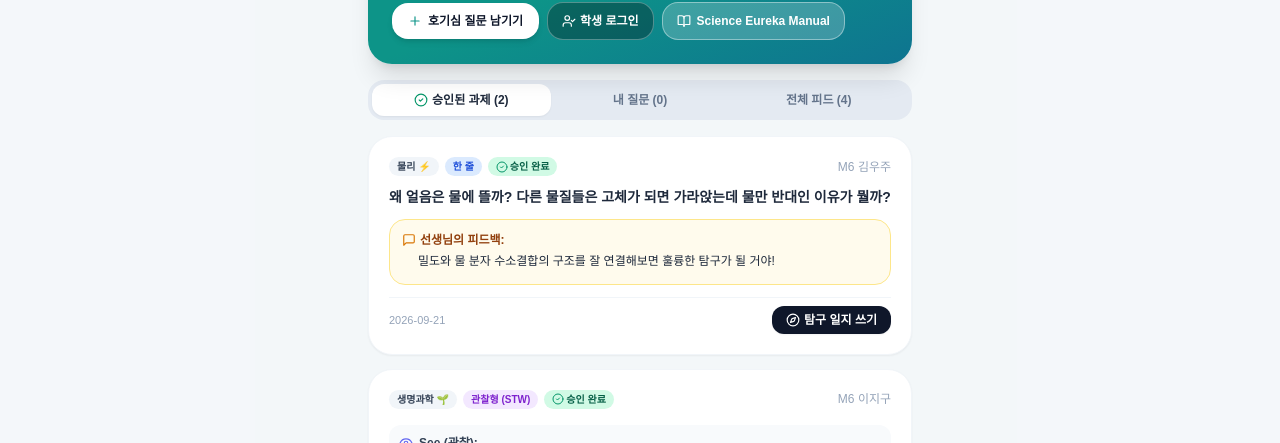
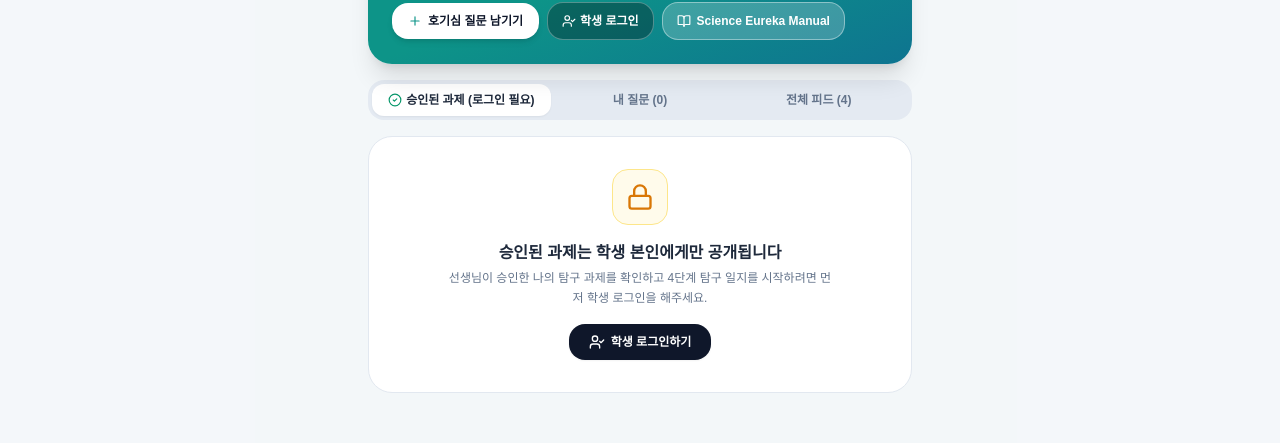
Before and after one commit to Kyumunhwang/QnA_Experiment, a React (Vite) app: page / in a window 1280 px wide. Shown: the part 224-667 px from the top of the page. Built offline with nearby package versions, Linux system fonts and the light colour scheme; no server answers; the HTML template or start-up script is replaced by a standard one; a web font is replaced by a local one.

Commit message:
fix: restrict approved questions visibility to individual student only and protect against unauthorized access

```diff
--- a/src/pages/Home.jsx
+++ b/src/pages/Home.jsx
@@ -43,8 +43,12 @@ export default function Home() {
   // 테마 색상 그라디언트 매핑
   const currentTheme = THEME_OPTIONS.find((t) => t.id === appConfig.theme_color) || THEME_OPTIONS[0];
 
-  // 승인된 질문 목록
-  const approvedQuestions = questions.filter((q) => q.is_selected || q.status === 'approved');
+  // 승인된 질문 목록 (보안 및 개인별 분리: 학생 로그인 시에는 본인의 승인 과제만, 비로그인 시 비공개)
+  const approvedQuestions = isTeacherMode || currentTeacher
+    ? questions.filter((q) => q.is_selected || q.status === 'approved')
+    : currentUser
+    ? questions.filter((q) => (q.is_selected || q.status === 'approved') && q.student_name === currentUser.studentName)
+    : [];
 
   // 현재 로그인한 학생의 질문 목록
   const myQuestions = currentUser
@@ -79,7 +83,7 @@ export default function Home() {
   };
 
   const handleStartExplore = (question) => {
-    if (!currentUser) {
+    if (!currentUser && !isTeacherMode && !currentTeacher) {
       showToast('탐구 일지를 작성하려면 먼저 학생 로그인이 필요합니다.', 'info');
       setIsLoginModalOpen(true);
       return;
@@ -88,6 +92,12 @@ export default function Home() {
     const isApproved = question.is_selected || question.status === 'approved';
     if (!isApproved) {
       showToast('선생님이 승인(채택)한 질문만 다음 단계(탐구 일지)로 진행할 수 있습니다!', 'info');
+      return;
+    }
+
+    // 학생 본인의 질문인지 확인 (교사 제외)
+    if (currentUser && question.student_name !== currentUser.studentName && !isTeacherMode && !currentTeacher) {
+      showToast('본인의 승인된 탐구 과제만 일지를 작성할 수 있습니다.', 'error');
       return;
     }
 
@@ -201,7 +211,13 @@ export default function Home() {
           }`}
         >
           <CheckCircle2 className="w-3.5 h-3.5 text-emerald-600" />
-          <span>승인된 과제 ({approvedQuestions.length})</span>
+          <span>
+            {isTeacherMode || currentTeacher
+              ? `승인된 과제 (${approvedQuestions.length})`
+              : currentUser
+              ? `승인된 나의 과제 (${approvedQuestions.length})`
+              : '승인된 과제 (로그인 필요)'}
+          </span>
         </button>
 
         <button
@@ -254,19 +270,40 @@ export default function Home() {
             <div className="animate-spin w-6 h-6 border-2 border-eureka-500 border-t-transparent rounded-full mx-auto mb-2"></div>
             데이터를 불러오는 중입니다...
           </div>
+        ) : tab === 'approved' && !currentUser && !isTeacherMode && !currentTeacher ? (
+          <div className="bg-white rounded-3xl border border-slate-200 p-8 text-center space-y-4 shadow-xs">
+            <div className="w-14 h-14 rounded-2xl bg-amber-50 text-amber-600 flex items-center justify-center mx-auto border border-amber-200">
+              <Lock className="w-7 h-7" />
+            </div>
+            <div className="space-y-1">
+              <h3 className="text-base font-black text-slate-800">
+                승인된 과제는 학생 본인에게만 공개됩니다
+              </h3>
+              <p className="text-xs text-slate-500 max-w-sm mx-auto leading-relaxed">
+                선생님이 승인한 나의 탐구 과제를 확인하고 4단계 탐구 일지를 시작하려면 먼저 학생 로그인을 해주세요.
+              </p>
+            </div>
+            <button
+              onClick={() => setIsLoginModalOpen(true)}
+              className="inline-flex items-center space-x-1.5 px-5 py-2.5 bg-slate-900 hover:bg-slate-800 text-white rounded-2xl text-xs font-black transition shadow-sm active:scale-95"
+            >
+              <UserCheck className="w-4 h-4" />
+              <span>학생 로그인하기</span>
+            </button>
+          </div>
         ) : displayQuestions.length === 0 ? (
           <div className="text-center py-12 bg-white rounded-3xl border border-dashed border-slate-200 p-6 space-y-2">
             <MessageSquareQuote className="w-10 h-10 text-slate-300 mx-auto" />
             <p className="text-sm font-semibold text-slate-600">
               {tab === 'approved'
-                ? '아직 선생님이 승인한 탐구 질문이 없습니다.'
+                ? '아직 선생님이 승인한 나의 탐구 과제가 없습니다.'
                 : tab === 'my'
                 ? '아직 등록한 내 질문이 없습니다.'
                 : '등록된 질문이 없습니다.'}
             </p>
             <p className="text-xs text-slate-400">
               {tab === 'approved'
-                ? '선생님이 질문을 검토하고 승인하면 여기에 나타납니다.'
+                ? '새로운 호기심 질문을 등록하면 선생님이 검토 후 승인하여 여기에 표시됩니다.'
                 : '새로운 호기심 질문을 던져보세요!'}
             </p>
             <button
@@ -428,6 +465,7 @@ export default function Home() {
                     )}
 
                     {isApproved ? (
+                      isMyQuestion || isTeacherMode || currentTeacher ? (
                         <button
                           onClick={() => handleStartExplore(q)}
                           className="inline-flex items-center space-x-1 text-xs font-extrabold px-3.5 py-1.5 rounded-xl bg-slate-900 text-white hover:bg-slate-800 transition shadow-sm active:scale-95"
@@ -436,13 +474,26 @@ export default function Home() {
                           <span>탐구 일지 쓰기</span>
                         </button>
                       ) : (
+                        <span className="inline-flex items-center space-x-1 text-xs font-semibold px-3 py-1.5 rounded-xl bg-emerald-50 text-emerald-700 border border-emerald-200">
+                          <CheckCircle2 className="w-3.5 h-3.5 text-emerald-600" />
+                          <span>과제 승인 완료</span>
+                        </span>
+                      )
+                    ) : (
+                      isMyQuestion || isTeacherMode || currentTeacher ? (
                         <button
                           onClick={() => handleStartExplore(q)}
-                        className="inline-flex items-center space-x-1 text-xs font-medium px-3 py-1.5 rounded-xl bg-slate-100 text-slate-400 hover:bg-slate-200 transition"
+                          className="inline-flex items-center space-x-1 text-xs font-medium px-3 py-1.5 rounded-xl bg-slate-100 text-slate-500 hover:bg-slate-200 transition"
                         >
                           <Lock className="w-3.5 h-3.5" />
                           <span>{status === 'rejected' ? '가설 보완 필요' : '승인 대기 중'}</span>
                         </button>
+                      ) : (
+                        <span className="inline-flex items-center space-x-1 text-xs font-medium px-3 py-1.5 rounded-xl bg-slate-50 text-slate-400 border border-slate-200">
+                          <Lock className="w-3 h-3 text-slate-400" />
+                          <span>{status === 'rejected' ? '가설 보완' : '승인 대기'}</span>
+                        </span>
+                      )
                     )}
                   </div>
                 </div>
--- a/src/pages/PortfolioEditor.jsx
+++ b/src/pages/PortfolioEditor.jsx
@@ -54,13 +54,19 @@ export default function PortfolioEditor() {
   const [isSaving, setIsSaving] = useState(false);
   const [lastSavedTime, setLastSavedTime] = useState('');
 
-  // 미로그인 시 로그인 유도 (교사 접속 시에는 유도하지 않음)
+  // 미로그인 시 로그인 유도 및 타 학생 과제 접근 차단
   useEffect(() => {
     if (!currentUser && !currentTeacher) {
       showToast('탐구 일지를 작성하려면 먼저 로그인이 필요합니다.', 'info');
       setIsLoginModalOpen(true);
+      return;
     }
-  }, [currentUser, currentTeacher]);
+
+    if (currentUser && targetQuestion && targetQuestion.student_name !== currentUser.studentName && !currentTeacher) {
+      showToast('본인의 승인된 탐구 과제만 일지를 작성할 수 있습니다.', 'error');
+      navigate('/');
+    }
+  }, [currentUser, currentTeacher, targetQuestion, navigate]);
 
   // 기존 저장 데이터 불러오기
   useEffect(() => {
```
Lines whose indentation alone changed are shown as unchanged.
